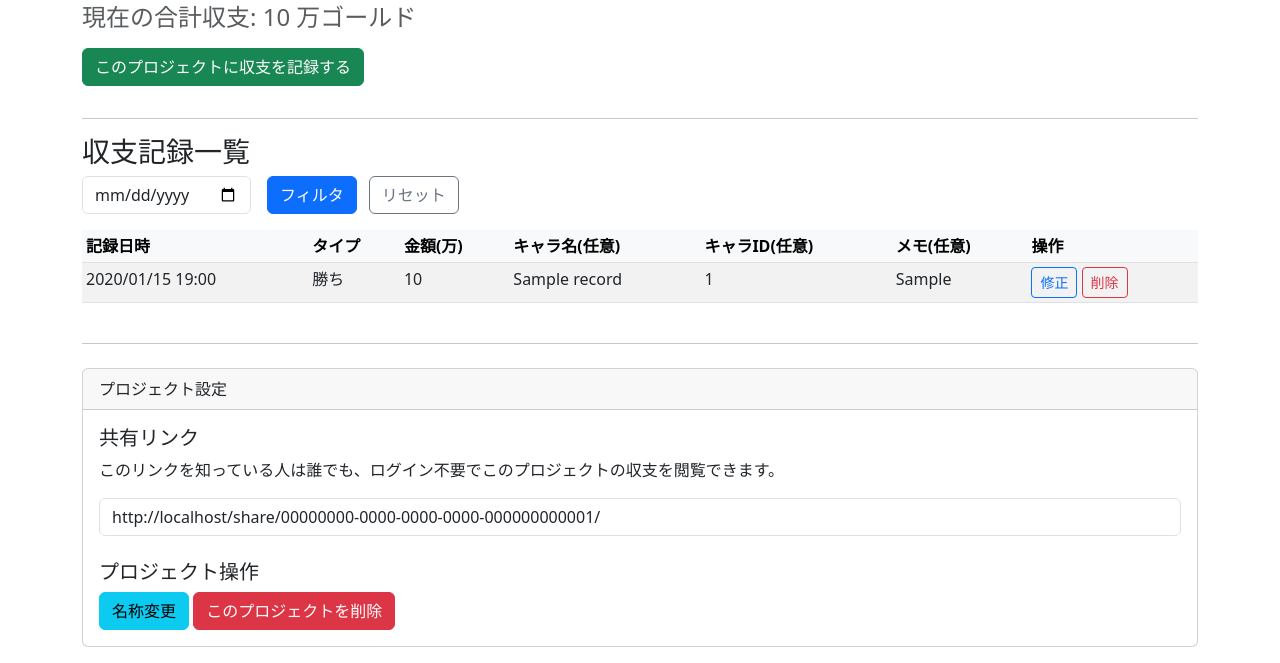
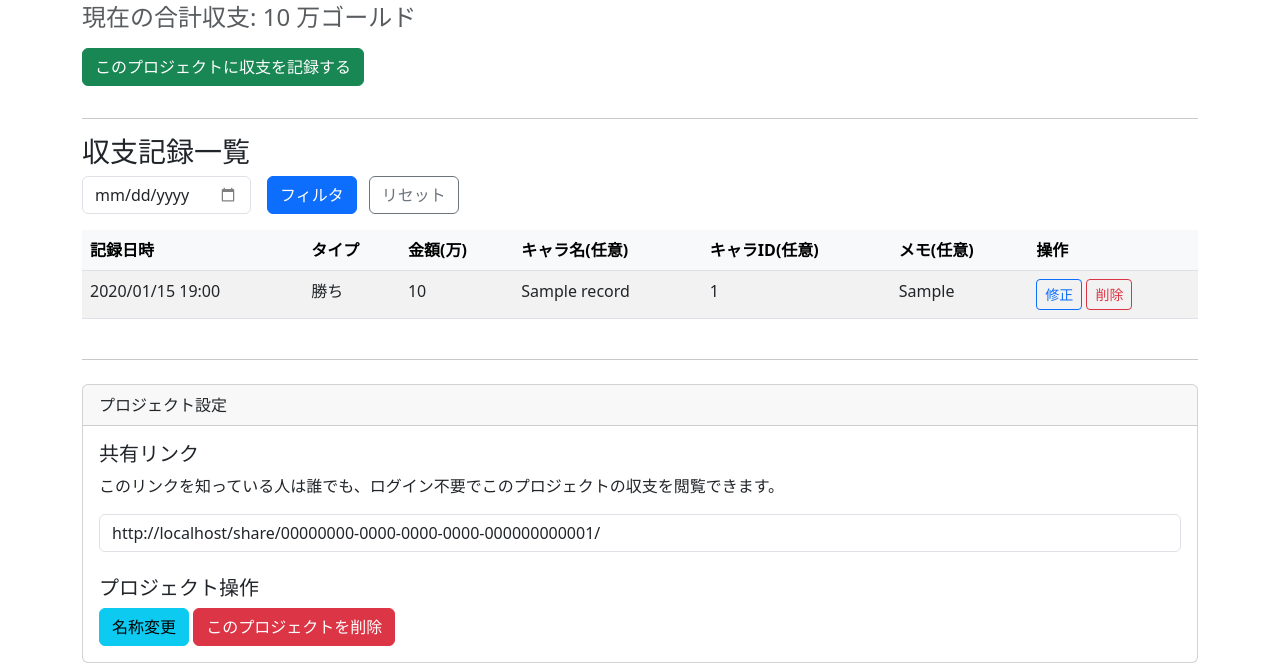
Before and after one commit to binbo-gami/game_shushi, a Django app: page /projects/1/ in a window 1280 px wide. Shown: the part 175-838 px from the top of the page. Run offline with Django 5.2, Linux system fonts and the light colour scheme; a user stored in the database is signed in; tables that the repository leaves empty hold one stand-in row (values such as "Sample post").

Commit message:
Revert project detail UI and fix date input style

```diff
--- a/records/templates/records/project_detail.html
+++ b/records/templates/records/project_detail.html
@@ -1,6 +1,7 @@
 {% extends 'base.html' %}
 
 {% block title %}{{ project.name }} の詳細{% endblock %}
+
 
 {% block content %}
 <div class="alert alert-warning" role="alert">
@@ -26,17 +27,16 @@
         <a href="{% url 'records:project_detail' project.pk %}" class="btn btn-outline-secondary ms-2">リセット</a>
     </div>
 </form>
-
-<div class="table-responsive d-none d-md-block">
-    <table class="table table-striped table-hover table-sm">
+<div class="table-responsive">
+    <table class="table table-striped table-hover">
         <thead class="table-light">
             <tr>
                 <th>記録日時</th>
                 <th>タイプ</th>
                 <th>金額(万)</th>
-                <th>キャラ名(任意)</th>
-                <th>キャラID(任意)</th>
-                <th>メモ(任意)</th>
+                <th class="d-none d-md-table-cell">キャラ名(任意)</th>
+                <th class="d-none d-md-table-cell">キャラID(任意)</th>
+                <th class="d-none d-md-table-cell">メモ(任意)</th>
                 <th>操作</th>
             </tr>
         </thead>
@@ -46,12 +46,12 @@
                 <td>{{ record.created_at|date:"Y/m/d H:i" }}</td>
                 <td>{{ record.get_record_type_display }}</td>
                 <td>{{ record.amount }}</td>
-                <td>{{ record.character_name|default:"-" }}</td>
-                <td>{{ record.character_id|default:"-" }}</td>
-                <td>{{ record.memo|default:"-" }}</td>
+                <td class="d-none d-md-table-cell">{{ record.character_name }}</td>
+                <td class="d-none d-md-table-cell">{{ record.character_id }}</td>
+                <td class="d-none d-md-table-cell">{{ record.memo }}</td>
                 <td>
                     <a href="{% url 'records:record_update' record.pk %}" class="btn btn-sm btn-outline-primary">修正</a>
-                    <a href="{% url 'records:record_delete' record.pk %}" class="btn btn-sm btn-outline-danger">削除</a>
+                    <a href="{% url 'records:record_delete' record.pk %}" class="btn btn-sm btn-outline-danger mt-1 mt-lg-0">削除</a>
                 </td>
             </tr>
             {% empty %}
@@ -61,35 +61,6 @@
             {% endfor %}
         </tbody>
     </table>
-</div>
-
-<div class="d-block d-md-none">
-    {% for record in records %}
-        <div class="card mb-3">
-            <div class="card-body">
-                <div class="d-flex justify-content-between">
-                    <h5 class="card-title mb-0">{{ record.get_record_type_display }}: {{ record.amount }} 万ゴールド</h5>
-                    <small class="text-muted">{{ record.created_at|date:"y/m/d" }}</small>
-                </div>
-                {% if record.character_name or record.memo %}
-                <div class="mt-2 pt-2 border-top">
-                    {% if record.character_name %}
-                    <p class="card-text mb-1"><small><strong>キャラ:</strong> {{ record.character_name }} (ID: {{ record.character_id|default:"-" }})</small></p>
-                    {% endif %}
-                    {% if record.memo %}
-                    <p class="card-text mb-0"><small><strong>メモ:</strong> {{ record.memo|linebreaksbr }}</small></p>
-                    {% endif %}
-                </div>
-                {% endif %}
-                <div class="text-end mt-3">
-                    <a href="{% url 'records:record_update' record.pk %}" class="btn btn-sm btn-outline-primary">修正</a>
-                    <a href="{% url 'records:record_delete' record.pk %}" class="btn btn-sm btn-outline-danger">削除</a>
-                </div>
-            </div>
-        </div>
-    {% empty %}
-        <div class="alert alert-info">まだ収支記録がありません。</div>
-    {% endfor %}
 </div>
 
 <hr class="my-4">
--- a/templates/base.html
+++ b/templates/base.html
@@ -6,6 +6,12 @@
     <meta name="viewport" content="width=device-width, initial-scale=1.0">
     <link href="https://cdn.jsdelivr.net/npm/bootstrap@5.3.0/dist/css/bootstrap.min.css" rel="stylesheet">
     <title>{% block title %}収支管理アプリ{% endblock %}</title>
+        <style>
+            /* 日付入力のカレンダーアイコンの色を調整して見やすくする */
+            input[type="date"]::-webkit-calendar-picker-indicator {
+                filter: invert(0.5);
+            }
+        </style>
 </head>
 <body>
     <div class="container mt-4">
```
